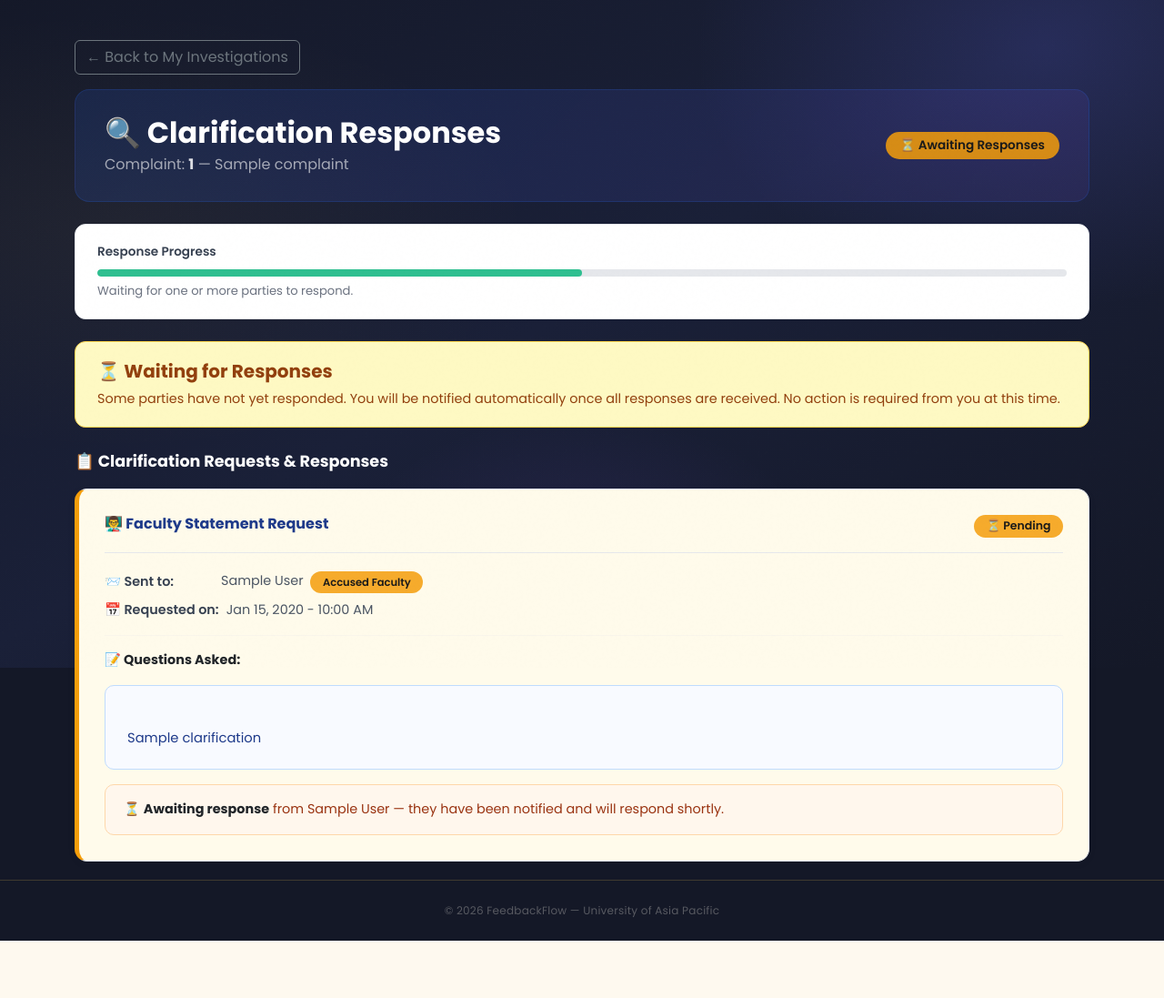
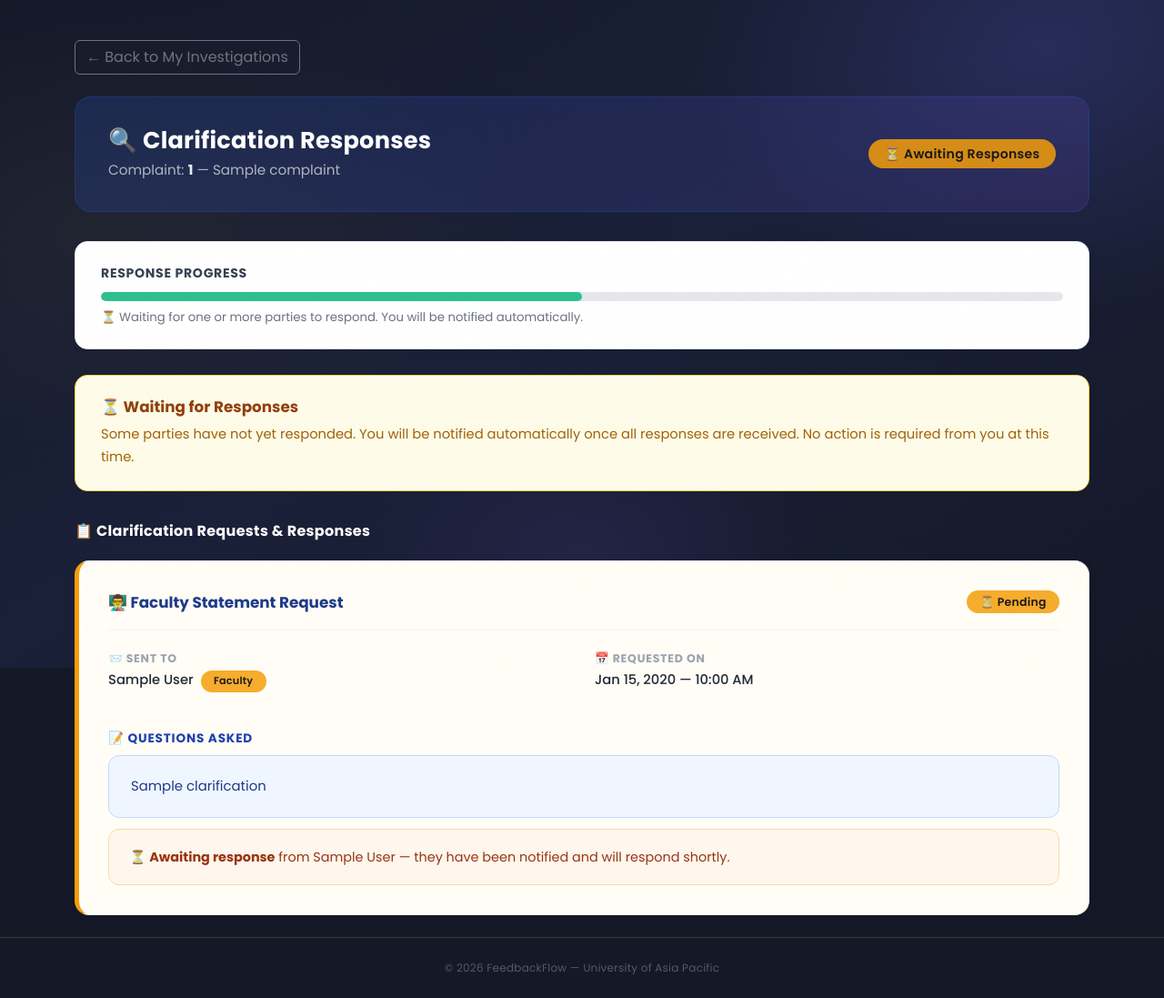
Before and after one commit to anjumaAlam/FeedbackFlow, a Django app: template complaints/templates/complaints/view_clarification_responses.html in a window 1280 px wide. Shown: the part 66-1163 px from the top of the page at 91% size. Before the commit the page ends 1100 px from the top, so only its background shows below. Run offline with Django 5.2, Linux system fonts and the light colour scheme; the template is opened without the code that fills it: most values are stand-ins (such as "Sample title", 1, 10 or a date in 2020).

Commit message:
final verdict

```diff
--- a/complaints/templates/complaints/view_clarification_responses.html
+++ b/complaints/templates/complaints/view_clarification_responses.html
@@ -3,205 +3,340 @@
 
 {% block extra_css %}
 <style>
-    /* ── Page Layout ── */
+    /* ── Layout ── */
     .page-wrapper {
         max-width: 960px;
         margin: 0 auto;
+        padding-bottom: 3rem;
     }
 
+    /* ── Page Header ── */
     .page-header {
-        background: linear-gradient(135deg, rgba(37,99,235,0.15), rgba(139,92,246,0.1));
-        border: 1px solid rgba(37,99,235,0.2);
-        border-radius: 16px;
-        padding: 1.75rem 2rem;
+        background: linear-gradient(135deg, rgba(37,99,235,0.18), rgba(139,92,246,0.12));
+        border: 1px solid rgba(37,99,235,0.22);
+        border-radius: 18px;
+        padding: 2rem 2.25rem;
+        margin-bottom: 2rem;
+    }
+
+    .page-header h2 {
+        color: #fff;
+        font-weight: 800;
+        font-size: 1.6rem;
+        margin-bottom: 0.35rem;
+        letter-spacing: 0.01em;
+    }
+
+    .page-header p {
+        color: rgba(255,255,255,0.65);
+        margin: 0;
+        font-size: 0.95rem;
+        line-height: 1.6;
+    }
+
+    .page-header p strong {
+        color: rgba(255,255,255,0.9);
+    }
+
+    /* ── Progress Card ── */
+    .progress-card {
+        background: #ffffff;
+        border: 1px solid #e5e7eb;
+        border-radius: 14px;
+        padding: 1.5rem 1.75rem;
         margin-bottom: 1.75rem;
+        box-shadow: 0 2px 8px rgba(0,0,0,0.04);
+    }
+
+    .progress-card .progress-label {
+        font-size: 0.88rem;
+        font-weight: 700;
+        color: #374151;
+        margin-bottom: 0.65rem;
+        text-transform: uppercase;
+        letter-spacing: 0.05em;
+    }
+
+    .progress {
+        height: 10px;
+        border-radius: 20px;
+        background: #e5e7eb;
+        overflow: hidden;
+    }
+
+    .progress-bar {
+        border-radius: 20px;
+        transition: width 0.4s ease;
+    }
+
+    .progress-note {
+        font-size: 0.83rem;
+        color: #6b7280;
+        margin-top: 0.5rem;
     }
 
     /* ── Status Banners ── */
-    .status-banner-success {
+    .status-banner {
+        border-radius: 14px;
+        padding: 1.5rem 1.75rem;
+        margin-bottom: 2rem;
+    }
+
+    .status-banner h5 {
+        font-weight: 700;
+        font-size: 1.05rem;
+        margin-bottom: 0.5rem;
+    }
+
+    .status-banner p {
+        font-size: 0.92rem;
+        margin: 0;
+        line-height: 1.7;
+    }
+
+    .status-banner.success {
         background: #f0fdf4;
-        border: 1px solid #86efac;
-        border-radius: 12px;
-        padding: 1.25rem 1.5rem;
-        margin-bottom: 1.5rem;
+        border: 1.5px solid #86efac;
         color: #166534;
     }
-    .status-banner-success strong { color: #166534 !important; }
 
-    .status-banner-waiting {
-        background: #fef9c3;
-        border: 1px solid #fcd34d;
-        border-radius: 12px;
-        padding: 1.25rem 1.5rem;
-        margin-bottom: 1.5rem;
+    .status-banner.success h5 { color: #166534; }
+    .status-banner.success p  { color: #15803d; }
+
+    .status-banner.waiting {
+        background: #fefce8;
+        border: 1.5px solid #fcd34d;
         color: #92400e;
     }
-    .status-banner-waiting strong { color: #92400e !important; }
+
+    .status-banner.waiting h5 { color: #92400e; }
+    .status-banner.waiting p  { color: #a16207; }
+
+    /* ── Section Heading ── */
+    .section-heading {
+        font-size: 1rem;
+        font-weight: 700;
+        color: #ffffff;
+        margin-bottom: 1.25rem;
+        display: flex;
+        align-items: center;
+        gap: 0.5rem;
+        letter-spacing: 0.02em;
+    }
 
     /* ── Response Cards ── */
     .response-card {
         background: #ffffff;
-        border: 1px solid #e5e7eb;
-        border-radius: 14px;
-        padding: 1.75rem;
-        margin-bottom: 1.25rem;
-        box-shadow: 0 2px 10px rgba(0,0,0,0.05);
-        transition: transform 0.15s;
+        border: 1.5px solid #e5e7eb;
+        border-radius: 16px;
+        padding: 2rem;
+        margin-bottom: 1.5rem;
+        box-shadow: 0 3px 14px rgba(0,0,0,0.05);
+        transition: transform 0.15s, box-shadow 0.15s;
     }
-    .response-card:hover { transform: translateY(-1px); }
-    .response-card.pending   {
+
+    .response-card:hover {
+        transform: translateY(-2px);
+        box-shadow: 0 6px 22px rgba(0,0,0,0.09);
+    }
+
+    .response-card.pending {
         border-left: 5px solid #f59e0b;
-        background: #fffbeb;
+        background: #fffdf5;
     }
+
     .response-card.responded {
         border-left: 5px solid #22c55e;
-        background: #f0fdf4;
+        background: #f9fffe;
     }
-
-    .response-card p,
-    .response-card strong,
-    .response-card small { color: #212529 !important; }
 
     /* ── Card Header ── */
     .response-card-header {
         display: flex;
         justify-content: space-between;
-        align-items: flex-start;
-        margin-bottom: 1.25rem;
-        padding-bottom: 1rem;
-        border-bottom: 1px solid #e5e7eb;
+        align-items: center;
+        margin-bottom: 1.4rem;
+        padding-bottom: 1.1rem;
+        border-bottom: 1.5px solid #f1f5f9;
     }
 
     .response-card-title {
-        font-size: 1rem;
+        font-size: 1.05rem;
         font-weight: 700;
-        color: #1e3a8a !important;
+        color: #1e3a8a;
         margin: 0;
     }
 
-    /* ── Meta Info ── */
-    .meta-row {
-        display: flex;
-        align-items: center;
-        gap: 0.5rem;
-        margin-bottom: 0.5rem;
-        font-size: 0.9rem;
-        color: #374151 !important;
-    }
-    .meta-label {
-        font-weight: 600;
-        color: #374151 !important;
-        min-width: 120px;
-    }
-    .meta-value { color: #4b5563 !important; }
-
-    /* ── Questions Box ── */
-    .questions-box {
-        background: #f8faff;
-        border: 1px solid #bfdbfe;
-        border-radius: 10px;
-        padding: 1.25rem 1.5rem;
-        margin: 1rem 0;
-        color: #1e3a8a;
-        white-space: pre-line;
-        font-size: 0.92rem;
-        line-height: 1.75;
-    }
-    .questions-box strong { color: #1e40af !important; }
-
-    /* ── Response Box ── */
-    .response-box {
-        background: #f0fdf4;
-        border: 1px solid #86efac;
-        border-radius: 10px;
-        padding: 1.25rem 1.5rem;
-        margin-top: 1rem;
-        color: #212529;
-        white-space: pre-line;
-        font-size: 0.92rem;
-        line-height: 1.75;
-    }
-    .response-box strong { color: #166534 !important; }
-    .response-box p { color: #212529 !important; }
-
-    /* ── Awaiting Box ── */
-    .awaiting-box {
-        background: #fff7ed;
-        border: 1px solid #fed7aa;
-        border-radius: 10px;
-        padding: 1rem 1.25rem;
-        margin-top: 1rem;
-        color: #9a3412;
-        font-size: 0.9rem;
+    /* ── Meta Row ── */
+    .meta-grid {
+        display: grid;
+        grid-template-columns: 1fr 1fr;
+        gap: 0.6rem 1.5rem;
+        margin-bottom: 1.25rem;
     }
 
-    /* ── Action Button ── */
-    .btn-final-verdict {
-        background: linear-gradient(135deg, #16a34a, #15803d);
-        color: #fff;
-        border: none;
-        border-radius: 10px;
-        padding: 0.65rem 1.75rem;
-        font-size: 0.92rem;
-        font-weight: 700;
-        transition: all 0.15s;
-        text-decoration: none;
-        display: inline-block;
-        margin-top: 0.75rem;
-    }
-    .btn-final-verdict:hover {
-        background: linear-gradient(135deg, #15803d, #166534);
-        color: #fff;
-        transform: translateY(-1px);
-        box-shadow: 0 4px 14px rgba(22,163,74,0.35);
+    .meta-item {
+        display: flex;
+        flex-direction: column;
+        gap: 2px;
     }
 
-    /* ── Badge ── */
-    .badge {
+    .meta-label {
         font-size: 0.78rem;
-        padding: 0.4rem 0.85rem;
-        border-radius: 20px;
-        font-weight: 600;
+        font-weight: 700;
+        color: #9ca3af;
+        text-transform: uppercase;
+        letter-spacing: 0.06em;
     }
 
-    /* ── Progress Bar ── */
-    .progress-section {
-        background: #ffffff;
-        border: 1px solid #e5e7eb;
-        border-radius: 12px;
-        padding: 1.25rem 1.5rem;
-        margin-bottom: 1.5rem;
-        box-shadow: 0 1px 4px rgba(0,0,0,0.04);
-    }
-    .progress-label {
-        font-size: 0.85rem;
-        font-weight: 600;
-        color: #374151 !important;
-        margin-bottom: 0.5rem;
-    }
-    .progress {
-        height: 8px;
-        border-radius: 10px;
-        background: #e5e7eb;
-    }
-    .progress-bar { border-radius: 10px; }
-
-    /* ── Section Title ── */
-    .section-heading {
-        color: #ffffff;
-        font-weight: 700;
-        font-size: 1.1rem;
-        margin-bottom: 1rem;
-        display: flex;
-        align-items: center;
-        gap: 0.5rem;
+    .meta-value {
+        font-size: 0.92rem;
+        color: #1f2937;
+        font-weight: 500;
+        line-height: 1.5;
     }
 
     /* ── Divider ── */
     .card-divider {
         border: none;
-        border-top: 1px solid #e5e7eb;
-        margin: 1rem 0;
+        border-top: 1.5px solid #f1f5f9;
+        margin: 1.25rem 0;
+    }
+
+    /* ── Questions Box ── */
+    .questions-box {
+        background: #f0f6ff;
+        border: 1.5px solid #bfdbfe;
+        border-radius: 12px;
+        padding: 1.25rem 1.5rem;
+        color: #1e3a8a;
+        white-space: pre-line;
+        font-size: 0.93rem;
+        line-height: 1.8;
+        margin-top: 0.5rem;
+    }
+
+    .questions-box strong {
+        color: #1e40af;
+    }
+
+    /* ── Response Box ── */
+    .response-box {
+        background: #f0fdf4;
+        border: 1.5px solid #86efac;
+        border-radius: 12px;
+        padding: 1.25rem 1.5rem;
+        color: #1f2937;
+        white-space: pre-line;
+        font-size: 0.93rem;
+        line-height: 1.8;
+        margin-top: 0.5rem;
+    }
+
+    /* ── Awaiting Box ── */
+    .awaiting-box {
+        background: #fff7ed;
+        border: 1.5px solid #fed7aa;
+        border-radius: 12px;
+        padding: 1.1rem 1.4rem;
+        color: #9a3412;
+        font-size: 0.9rem;
+        line-height: 1.7;
+        margin-top: 0.75rem;
+    }
+
+    /* ── Box Labels ── */
+    .box-label {
+        font-weight: 700;
+        font-size: 0.85rem;
+        text-transform: uppercase;
+        letter-spacing: 0.06em;
+        margin-bottom: 0.4rem;
+        display: block;
+    }
+
+    .box-label.blue  { color: #1e40af; }
+    .box-label.green { color: #166534; }
+
+    /* ── Badge ── */
+    .badge {
+        font-size: 0.78rem;
+        padding: 0.4rem 0.9rem;
+        border-radius: 20px;
+        font-weight: 600;
+        letter-spacing: 0.02em;
+    }
+
+    /* ── Final Verdict Button ── */
+    .btn-final-verdict {
+        background: linear-gradient(135deg, #16a34a, #15803d);
+        color: #fff;
+        border: none;
+        border-radius: 12px;
+        padding: 0.85rem 2.25rem;
+        font-size: 1rem;
+        font-weight: 700;
+        letter-spacing: 0.02em;
+        transition: all 0.2s;
+        text-decoration: none;
+        display: inline-flex;
+        align-items: center;
+        gap: 8px;
+        box-shadow: 0 3px 12px rgba(22,163,74,0.25);
+    }
+
+    .btn-final-verdict:hover {
+        background: linear-gradient(135deg, #15803d, #166534);
+        color: #fff;
+        transform: translateY(-2px);
+        box-shadow: 0 6px 20px rgba(22,163,74,0.35);
+    }
+
+    /* ── Bottom Action Box ── */
+    .bottom-action-box {
+        background: #f0fdf4;
+        border: 1.5px solid #86efac;
+        border-radius: 16px;
+        padding: 2rem 2.25rem;
+        margin-top: 1.5rem;
+        display: flex;
+        align-items: center;
+        justify-content: space-between;
+        flex-wrap: wrap;
+        gap: 1.25rem;
+    }
+
+    .bottom-action-box .action-text h5 {
+        font-size: 1.05rem;
+        font-weight: 700;
+        color: #166534;
+        margin-bottom: 0.35rem;
+    }
+
+    .bottom-action-box .action-text p {
+        font-size: 0.9rem;
+        color: #15803d;
+        margin: 0;
+        line-height: 1.6;
+    }
+
+    /* ── Empty State ── */
+    .empty-state {
+        text-align: center;
+        padding: 4rem 2rem;
+        color: rgba(255,255,255,0.4);
+    }
+
+    .empty-state .empty-icon {
+        font-size: 3.5rem;
+        margin-bottom: 1rem;
+        opacity: 0.3;
+    }
+
+    @media (max-width: 600px) {
+        .meta-grid { grid-template-columns: 1fr; }
+        .bottom-action-box { flex-direction: column; align-items: flex-start; }
+        .response-card { padding: 1.25rem; }
     }
 </style>
 {% endblock %}
@@ -211,82 +346,62 @@
 <div class="page-wrapper">
 
     <!-- Back Button -->
-    <div class="mb-3">
+    <div class="mb-4">
         <a href="{% url 'investigator_dashboard' %}" class="btn btn-outline-secondary">
             ← Back to My Investigations
         </a>
     </div>
 
     <!-- Page Header -->
-    <div class="page-header mb-4">
+    <div class="page-header">
         <div class="row align-items-center">
             <div class="col-md-8">
-                <h2 style="color:#fff; font-weight:800; margin-bottom:0.25rem;">
-                    🔍 Clarification Responses
-                </h2>
-                <p style="color:rgba(255,255,255,.6); margin:0;">
+                <h2>🔍 Clarification Responses</h2>
+                <p>
                     Complaint:
-                    <strong style="color:rgba(255,255,255,.85);">{{ complaint.tracking_id }}</strong>
+                    <strong>{{ complaint.tracking_id }}</strong>
                     — {{ complaint.subject }}
                 </p>
             </div>
-            <div class="col-md-4 text-end">
+            <div class="col-md-4 text-md-end mt-3 mt-md-0">
                 <span class="badge {% if all_responded %}bg-success{% else %}bg-warning text-dark{% endif %}"
-                      style="font-size:0.85rem; padding:0.5rem 1rem;">
+                      style="font-size:0.88rem; padding:0.55rem 1.1rem;">
                     {% if all_responded %}✅ All Responded{% else %}⏳ Awaiting Responses{% endif %}
                 </span>
             </div>
         </div>
     </div>
 
-    <!-- Progress Section -->
-    {% with total=clarifications|length responded=0 %}
-    <div class="progress-section mb-4">
-        <div class="progress-label">
-            Response Progress
-        </div>
+    <!-- Progress Card -->
+    <div class="progress-card">
+        <div class="progress-label">Response Progress</div>
         <div class="progress">
             <div class="progress-bar bg-success"
                  style="width: {% if all_responded %}100{% else %}50{% endif %}%">
             </div>
         </div>
-        <div style="font-size:0.82rem; color:#6b7280; margin-top:0.4rem;">
+        <div class="progress-note">
             {% if all_responded %}
-                All parties have submitted their responses.
+                ✅ All parties have submitted their responses. You may now submit your final verdict.
             {% else %}
-                Waiting for one or more parties to respond.
+                ⏳ Waiting for one or more parties to respond. You will be notified automatically.
             {% endif %}
         </div>
     </div>
-    {% endwith %}
 
     <!-- Status Banner -->
     {% if all_responded %}
-    <div class="status-banner-success">
-        <div class="d-flex justify-content-between align-items-start flex-wrap gap-2">
-            <div>
-                <h5 style="color:#166534; font-weight:700; margin-bottom:0.5rem;">
-                    ✅ All Clarification Responses Received
-                </h5>
-                <p style="color:#166534; margin:0; font-size:0.9rem;">
-                    All parties have responded. Please review the responses below
-                    and submit your final verdict.
-                </p>
-            </div>
-            <div>
-                <a href="{% url 'submit_findings' finding.investigation.id %}"
-                   class="btn-final-verdict">
-                    📝 Submit Final Verdict
-                </a>
-            </div>
-        </div>
+    <div class="status-banner success">
+        <h5>✅ All Clarification Responses Received</h5>
+        <p>
+            All parties have responded. Please review the responses carefully below,
+            then click <strong>Submit Final Verdict</strong> to proceed.
+        </p>
     </div>
     {% else %}
-    <div class="status-banner-waiting">
-        <h5 style="color:#92400e; font-weight:700; margin-bottom:0.5rem;">
-            ⏳ Waiting for Responses
-        </h5>
-        <p style="color:#92400e; margin:0; font-size:0.9rem;">
+    <div class="status-banner waiting">
+        <h5>⏳ Waiting for Responses</h5>
+        <p>
             Some parties have not yet responded. You will be notified automatically
             once all responses are received. No action is required from you at this time.
         </p>
@@ -294,9 +409,7 @@
     {% endif %}
 
     <!-- Clarification Cards -->
-    <div class="section-heading">
-        📋 Clarification Requests & Responses
-    </div>
+    <div class="section-heading">📋 Clarification Requests &amp; Responses</div>
 
     {% for clarification in clarifications %}
     <div class="response-card {% if clarification.status == 'Responded' %}responded{% else %}pending{% endif %}">
@@ -316,27 +429,31 @@
         </div>
 
         <!-- Meta Info -->
-        <div class="mb-3">
-            <div class="meta-row">
-                <span class="meta-label">📨 Sent to:</span>
+        <div class="meta-grid">
+            <div class="meta-item">
+                <span class="meta-label">📨 Sent To</span>
                 <span class="meta-value">
                     {% if clarification.request_type == 'Student' %}
                         {{ complaint.student.full_name }}
-                        <span class="badge bg-info ms-1" style="font-size:0.72rem;">Student</span>
+                        <span class="badge bg-info ms-1" style="font-size:0.7rem;">Student</span>
                     {% else %}
                         {{ complaint.faculty_concerned.full_name }}
-                        <span class="badge bg-warning text-dark ms-1" style="font-size:0.72rem;">Accused Faculty</span>
+                        <span class="badge bg-warning text-dark ms-1" style="font-size:0.7rem;">Faculty</span>
                     {% endif %}
                 </span>
             </div>
-            <div class="meta-row">
-                <span class="meta-label">📅 Requested on:</span>
-                <span class="meta-value">{{ clarification.created_at|date:"M d, Y - h:i A" }}</span>
+            <div class="meta-item">
+                <span class="meta-label">📅 Requested On</span>
+                <span class="meta-value">{{ clarification.created_at|date:"M d, Y — h:i A" }}</span>
             </div>
             {% if clarification.status == 'Responded' %}
-            <div class="meta-row">
-                <span class="meta-label">✅ Responded on:</span>
-                <span class="meta-value">{{ clarification.responded_at|date:"M d, Y - h:i A" }}</span>
+            <div class="meta-item">
+                <span class="meta-label">✅ Responded On</span>
+                <span class="meta-value">{{ clarification.responded_at|date:"M d, Y — h:i A" }}</span>
+            </div>
+            <div class="meta-item">
+                <span class="meta-label">👤 Responded By</span>
+                <span class="meta-value">{{ clarification.responded_by.full_name }}</span>
             </div>
             {% endif %}
         </div>
@@ -345,23 +462,15 @@
 
         <!-- Questions -->
         <div>
-            <p style="font-weight:700; color:#1e3a8a; margin-bottom:0.5rem; font-size:0.9rem;">
-                📝 Questions Asked:
-            </p>
-            <div class="questions-box">
-                {{ clarification.questions }}
-            </div>
+            <span class="box-label blue">📝 Questions Asked</span>
+            <div class="questions-box">{{ clarification.questions }}</div>
         </div>
 
         <!-- Response or Awaiting -->
         {% if clarification.status == 'Responded' %}
         <div class="mt-3">
-            <p style="font-weight:700; color:#166534; margin-bottom:0.5rem; font-size:0.9rem;">
-                💬 Response from {{ clarification.responded_by.full_name }}:
-            </p>
-            <div class="response-box">
-                {{ clarification.response_text }}
-            </div>
+            <span class="box-label green">💬 Response</span>
+            <div class="response-box">{{ clarification.response_text }}</div>
         </div>
         {% else %}
         <div class="awaiting-box">
@@ -377,18 +486,22 @@
 
     </div>
     {% empty %}
-    <div style="text-align:center; padding:3rem; color:rgba(255,255,255,.4);">
-        <div style="font-size:3rem; margin-bottom:1rem;">📭</div>
+    <div class="empty-state">
+        <div class="empty-icon">📭</div>
         <p>No clarification requests found for this finding.</p>
     </div>
     {% endfor %}
 
-    <!-- Bottom Action -->
+    <!-- ✅ SINGLE bottom action — only shown when all responded -->
     {% if all_responded %}
-    <div style="background:#f0fdf4; border:1px solid #86efac; border-radius:12px; padding:1.25rem 1.5rem; margin-top:1rem; text-align:center;">
-        <p style="color:#166534; font-weight:600; margin-bottom:0.75rem;">
-            ✅ All responses received. You are ready to submit your final verdict.
-        </p>
+    <div class="bottom-action-box">
+        <div class="action-text">
+            <h5>🎯 Ready to Submit Your Final Verdict</h5>
+            <p>
+                All clarification responses have been received and reviewed.
+                You can now submit your final verdict to the HOD.
+            </p>
+        </div>
         <a href="{% url 'submit_findings' finding.investigation.id %}"
            class="btn-final-verdict">
             📝 Submit Final Verdict
```
Also changed, not shown: users/templates/users/my_appointment.html (deleted, +0 -137 lines), db.sqlite3, 1 other file.
